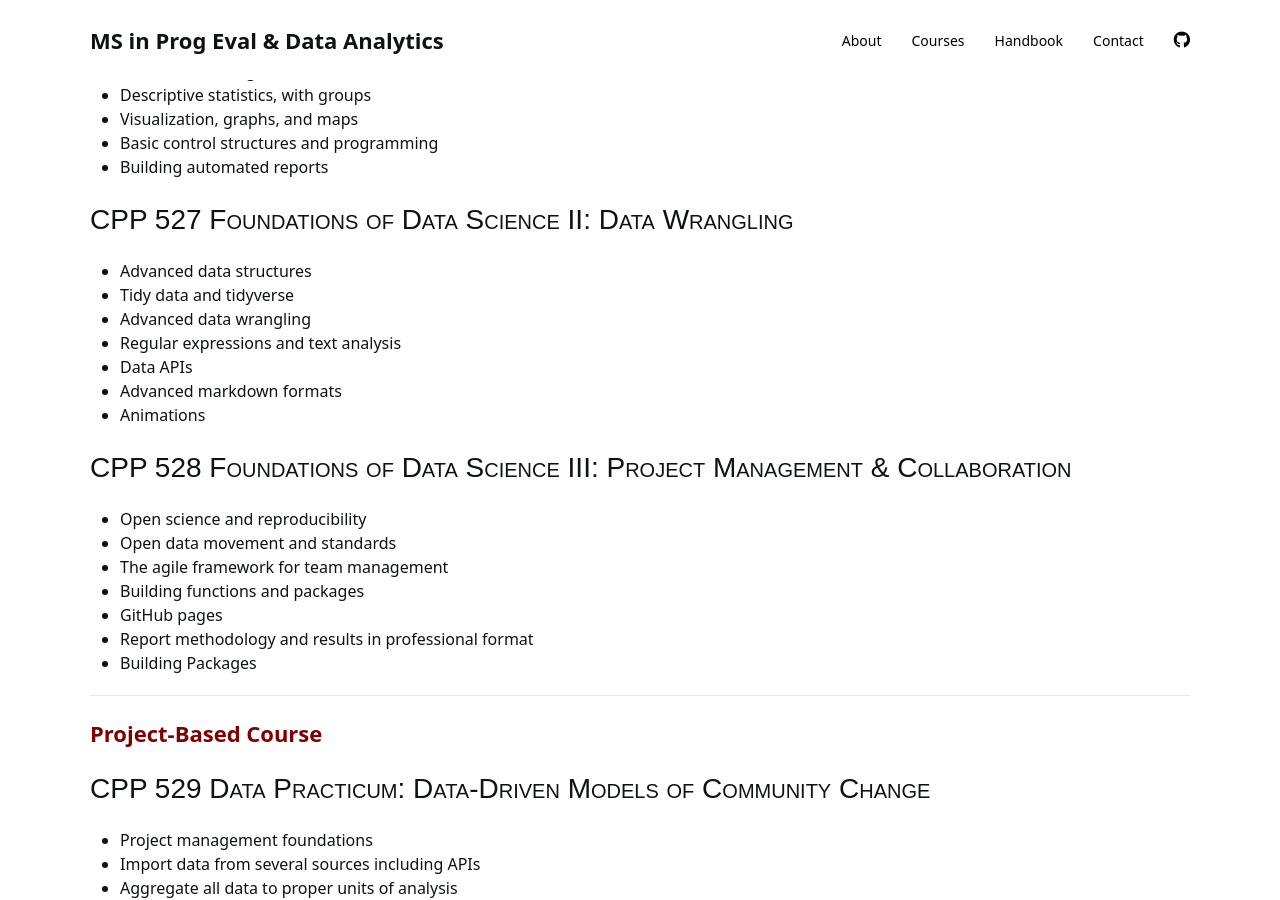
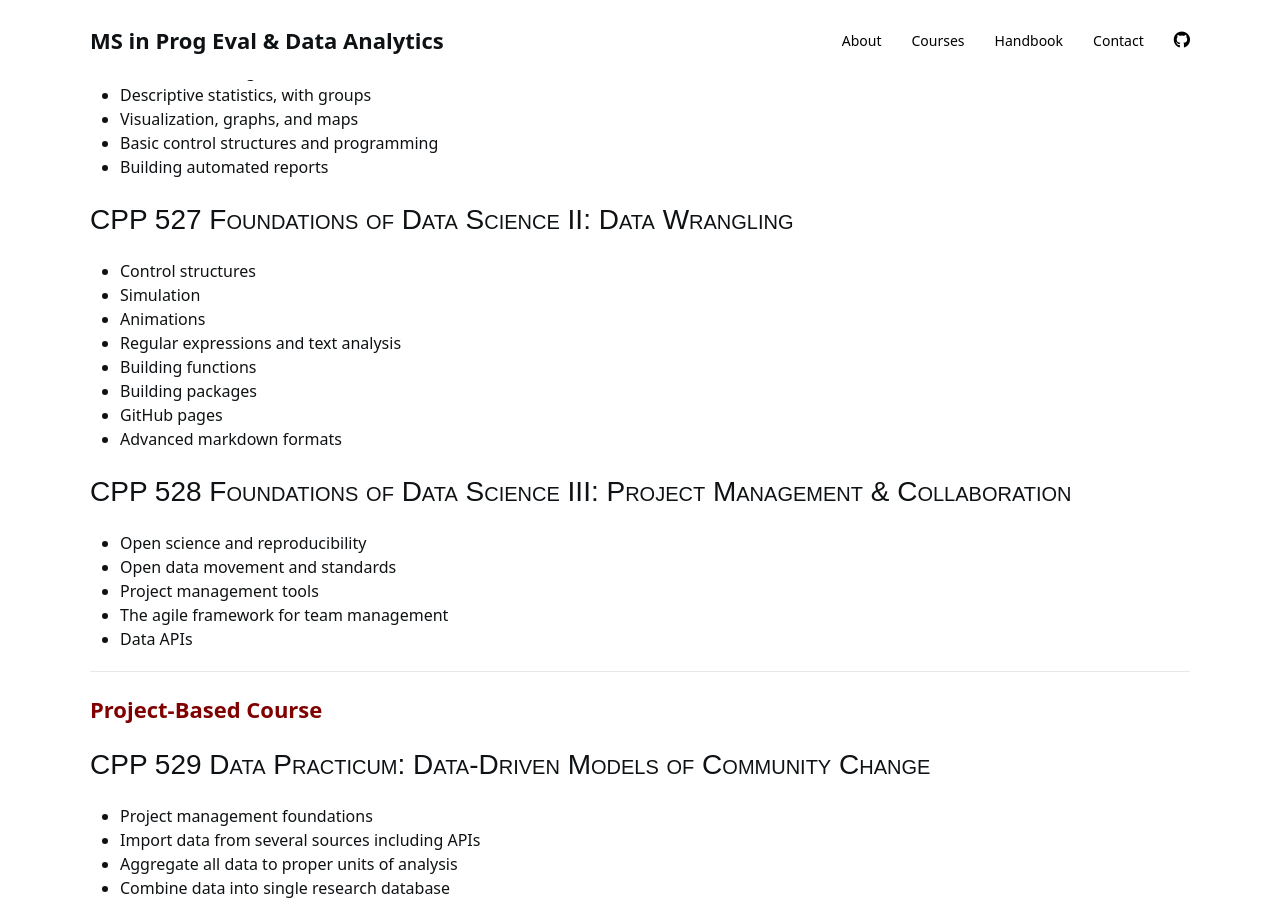
Before and after one commit to DS4PS/ms-prog-eval-data-analytics, a Jekyll site: the page built from courses.md, in a window 1280 px wide and 900 px high, scrolled down 3039 px. Built offline with Jekyll 4.4.1, drawn with Linux system fonts in a browser that asks for light colours; nearby versions of some CDN libraries; a style sheet for code colours, icons or effects is not loaded.

Commit message:
Update courses.md

```diff
--- a/courses.md
+++ b/courses.md
@@ -134,22 +134,22 @@ Part-time students would approach the course sequences in a different way, and t
 
 
 ## CPP 527 Foundations of Data Science II: Data Wrangling
-* Advanced data structures
-* Tidy data and tidyverse
-* Advanced data wrangling
+* Control structures
+* Simulation
+* Animations
 * Regular expressions and text analysis
-* Data APIs
+* Building functions
+* Building packages
+* GitHub pages
 * Advanced markdown formats
-* Animations
+
 
 ## CPP 528 Foundations of Data Science III: Project Management & Collaboration
 * Open science and reproducibility
 * Open data movement and standards
+* Project management tools
 * The agile framework for team management
-* Building functions and packages
-* GitHub pages
-* Report methodology and results in professional format
-* Building Packages
+* Data APIs
 
 -----
 
```
